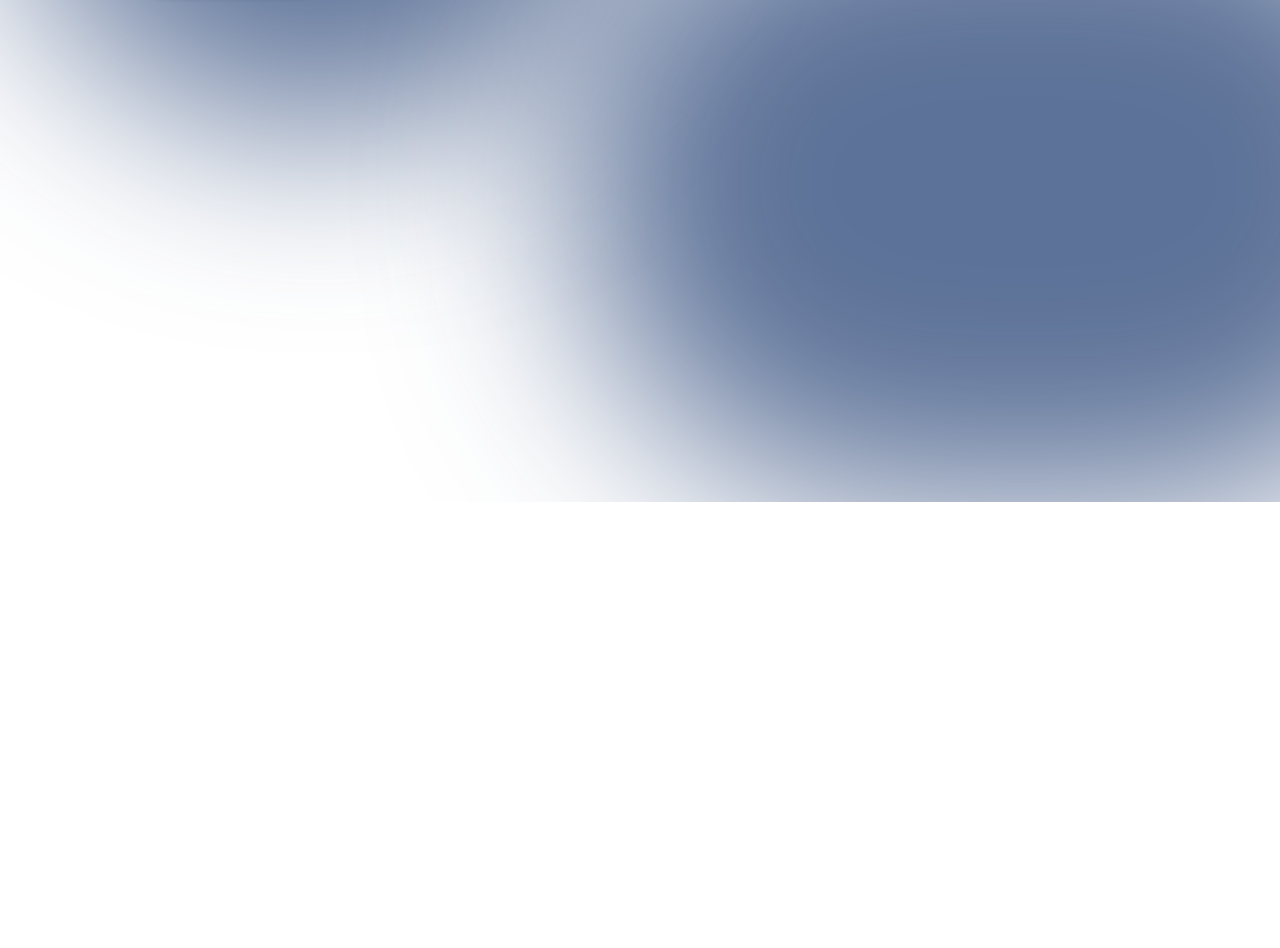
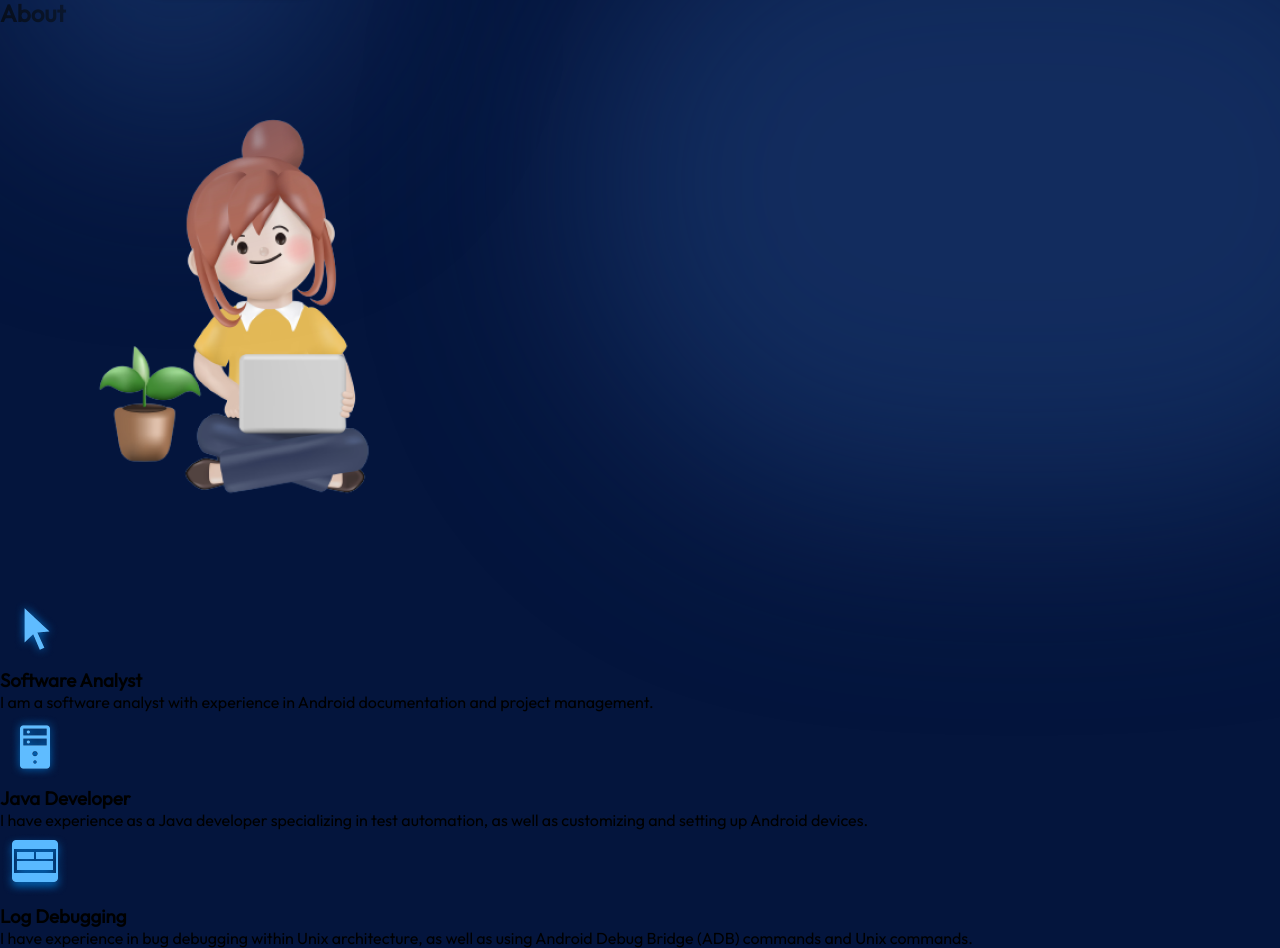
Before and after one commit to franciscopereira32/portfolio, a React (Vite) app: page / in a window 1280 px wide. Shown: the part 534-1482 px from the top of the page. Before the commit the page ends 1036 px from the top, so only its background shows below. Built offline with nearby package versions, Linux system fonts and the light colour scheme.

Commit message:
add about me

```diff
--- a/src/App.jsx
+++ b/src/App.jsx
@@ -1,12 +1,14 @@
 import styles from "./App.module.css";
 import { Navbar } from "./components/Navbar/Navbar";
 import { Hero } from "./components/Hero/Hero";
+import {About} from "./components/About/About";
 
 function App() {
   return (
     <div className={styles.App}>
       <Navbar />
       <Hero />
+      <About />
     </div>
   );
 }
--- /dev/null
+++ b/src/components/About/About.jsx
@@ -0,0 +1,41 @@
+import React from "react";
+import styles from "./About.module.css"
+import { getImageUrl } from "../../utils";
+
+export const About = () => {
+    return (
+    <section className={styles.container}>
+        <h2 className={styles.title}>About</h2>
+        <div className={styles.content}><img src={getImageUrl("about/aboutImage.png")}
+        alt= "Me sitting with a laptop" className={styles.aboutImage}
+        />
+        <ul className={styles.aboutItems}>
+            <li className={styles.aboutItems}>
+                <img src={getImageUrl('about/cursorIcon.png')}
+                alt="cursor icon" />
+                    <div className={styles.aboutItemText}>
+                    <h3>Software Analyst</h3>
+                    <p>I am a software analyst with experience in Android documentation and project management.</p>
+                </div>
+            </li>
+            <li className={styles.aboutItems}>
+                <img src={getImageUrl('about/serverIcon.png')}
+                alt="server icon" />
+                    <div className={styles.aboutItemText}>
+                    <h3>Java Developer</h3>
+                    <p>I have experience as a Java developer specializing in test automation, as well as customizing and setting up Android devices.</p>
+                </div>
+            </li>
+            <li className={styles.aboutItems}>
+                <img src={getImageUrl('about/uiIcon.png')}
+                alt="UI icon" />
+                    <div className={styles.aboutItemText}>
+                    <h3>Log Debugging</h3>
+                    <p>I have experience in bug debugging within Unix architecture, as well as using Android Debug Bridge (ADB) commands and Unix commands.</p>
+                </div>
+            </li>
+        </ul>
+        </div>
+    </section>
+    );
+ }
--- a/src/components/Hero/Hero.module.css
+++ b/src/components/Hero/Hero.module.css
@@ -51,7 +51,7 @@
 }
 
 .heroImg {
-    width: 27%;
+    width: 28%;
     z-index: 1;
 
     animation-name: floating;
@@ -74,7 +74,7 @@
 
 .topBlur {
     position: absolute;
-    width: 50vw;
+    width: 5vw;
     height: 50vw;
     min-width: 350px;
     min-width: 350px;
```
Also changed, not shown: src/components/About/About.module.css (added).
